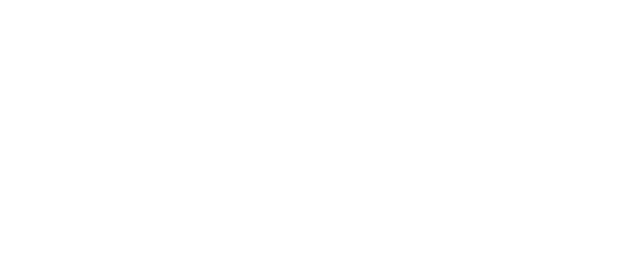
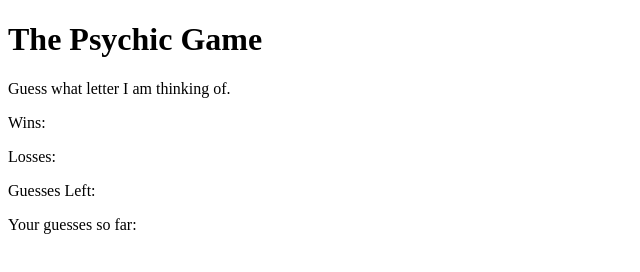
Before and after one commit to JeanPeel/Psychic-Game, a plain HTML site: page index.html in a window 1280 px wide. Shown: the whole page, without its empty margins (0-640 px from the left). Drawn offline with Linux system fonts and the light colour scheme.

Commit message:
basic html structure created

```diff
--- a/index.html
+++ b/index.html
@@ -4,9 +4,17 @@
     <meta charset="UTF-8">
     <meta name="viewport" content="width=device-width, initial-scale=1.0">
     <meta http-equiv="X-UA-Compatible" content="ie=edge">
+    <link rel="stylesheet" herf="assets/css/style.css">
+    <link rel="script" herf="assets/javascript/game.js">
     <title>Document</title>
 </head>
 <body>
+    <h1>The Psychic Game</h1>
+    <p>Guess what letter I am thinking of.</p>
+    <p>Wins:</p>
+    <p>Losses:</p>
+    <p>Guesses Left:</p>
+    <p>Your guesses so far:</p>
 
 </body>
 </html>
```
